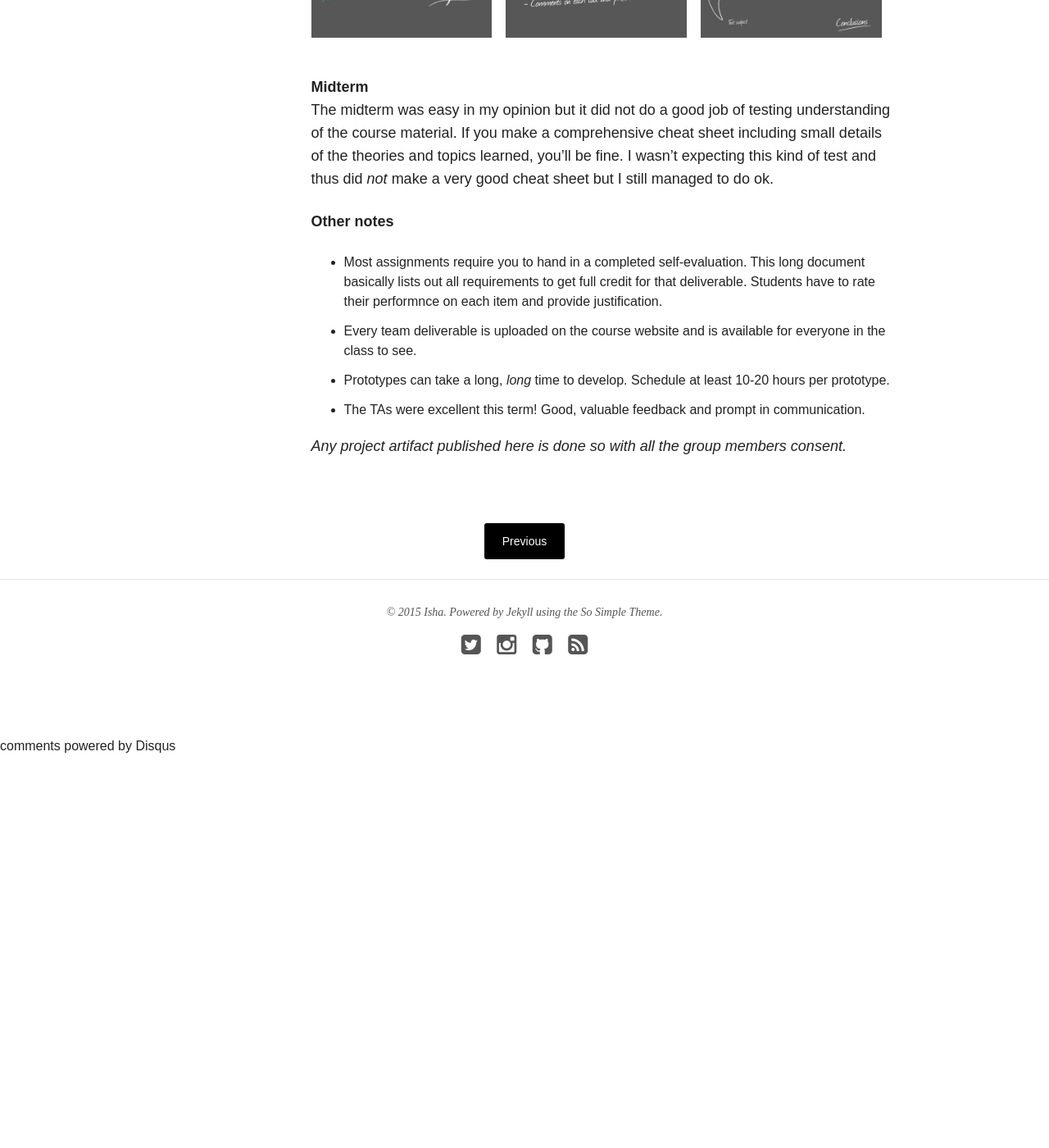
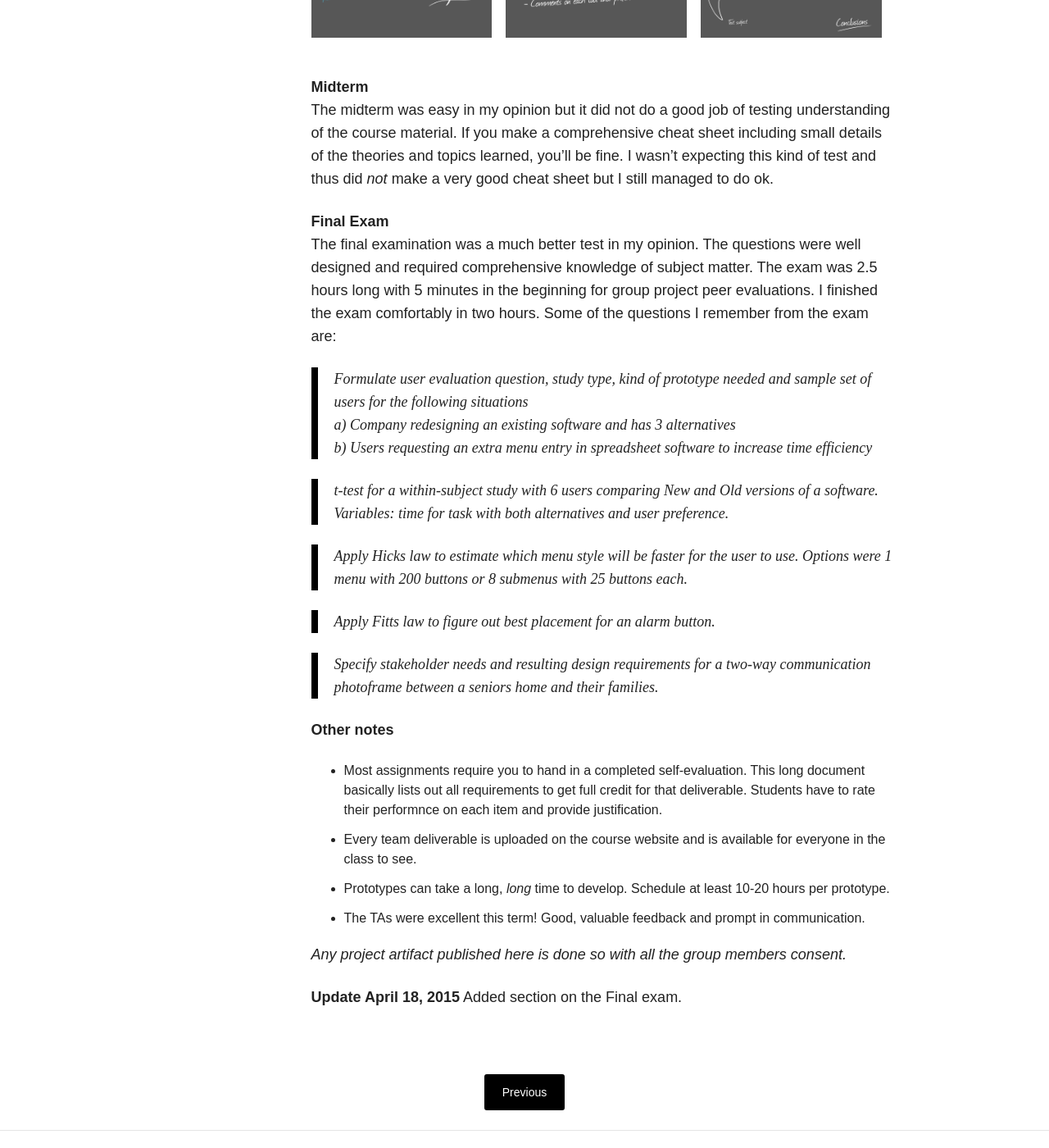
Before and after one commit to Primewalker/isha.github.io, a Jekyll site: the page built from _posts/articles/2015-04-14-418-review.md, in a window 1280 px wide and 1400 px high, scrolled down 3551 px. Shown: the whole window at 82% size. Built offline with Jekyll 4.4.1, drawn with Linux system fonts in a browser that asks for light colours; nearby versions of some CDN libraries; comment, search, counter and statistics services are not loaded; before the commit the page ends 4473 px from its top, so only the background shows below that; some of the changed text lies outside the part shown.

Commit message:
Added section on final exam

```diff
--- a/_posts/articles/2015-04-14-418-review.md
+++ b/_posts/articles/2015-04-14-418-review.md
@@ -73,6 +73,22 @@ The last deliverable of the project is a small 10 minute class presentation givi
 **Midterm**
 The midterm was easy in my opinion but it did not do a good job of testing understanding of the course material. If you make a comprehensive cheat sheet including small details of the theories and topics learned, you'll be fine. I wasn't expecting this kind of test and thus did *not* make a very good cheat sheet but I still managed to do ok.
 
+**Final Exam**
+The final examination was a much better test in my opinion. The questions were well designed and required comprehensive knowledge of subject matter. The exam was 2.5 hours long with 5 minutes in the beginning for group project peer evaluations. I finished the exam comfortably in two hours. Some of the questions I remember from the exam are:
+
+> Formulate user evaluation question, study type, kind of prototype needed and sample set of users for the following situations
+     a) Company redesigning an existing software and has 3 alternatives
+     b) Users requesting an extra menu entry in spreadsheet software to increase time efficiency
+
+> t-test for a within-subject study with 6 users comparing New and Old versions of a software. Variables: time for task with both alternatives and user preference.
+
+> Apply Hicks law to estimate which menu style will be faster for the user to use. Options were 1 menu with 200 buttons or 8 submenus with 25 buttons each.
+
+> Apply Fitts law to figure out best placement for an alarm button.
+
+> Specify stakeholder needs and resulting design requirements for a two-way communication photoframe between a seniors home and their families.
+
+
 **Other notes**
 * Most assignments require you to hand in a completed self-evaluation. This long document basically lists out all requirements to get full credit for that deliverable. Students have to rate their performnce on each item and provide justification.
 * Every team deliverable is uploaded on the course website and is available for everyone in the class to see.
@@ -81,3 +97,6 @@ The midterm was easy in my opinion but it did not do a good job of testing under
 
 
 *Any project artifact published here is done so with all the group members consent.*
+
+**Update April 18, 2015**
+Added section on the Final exam.
```
Also changed, not shown: other parts of _posts/articles/2015-04-14-418-review.md (+1 -1 lines).
